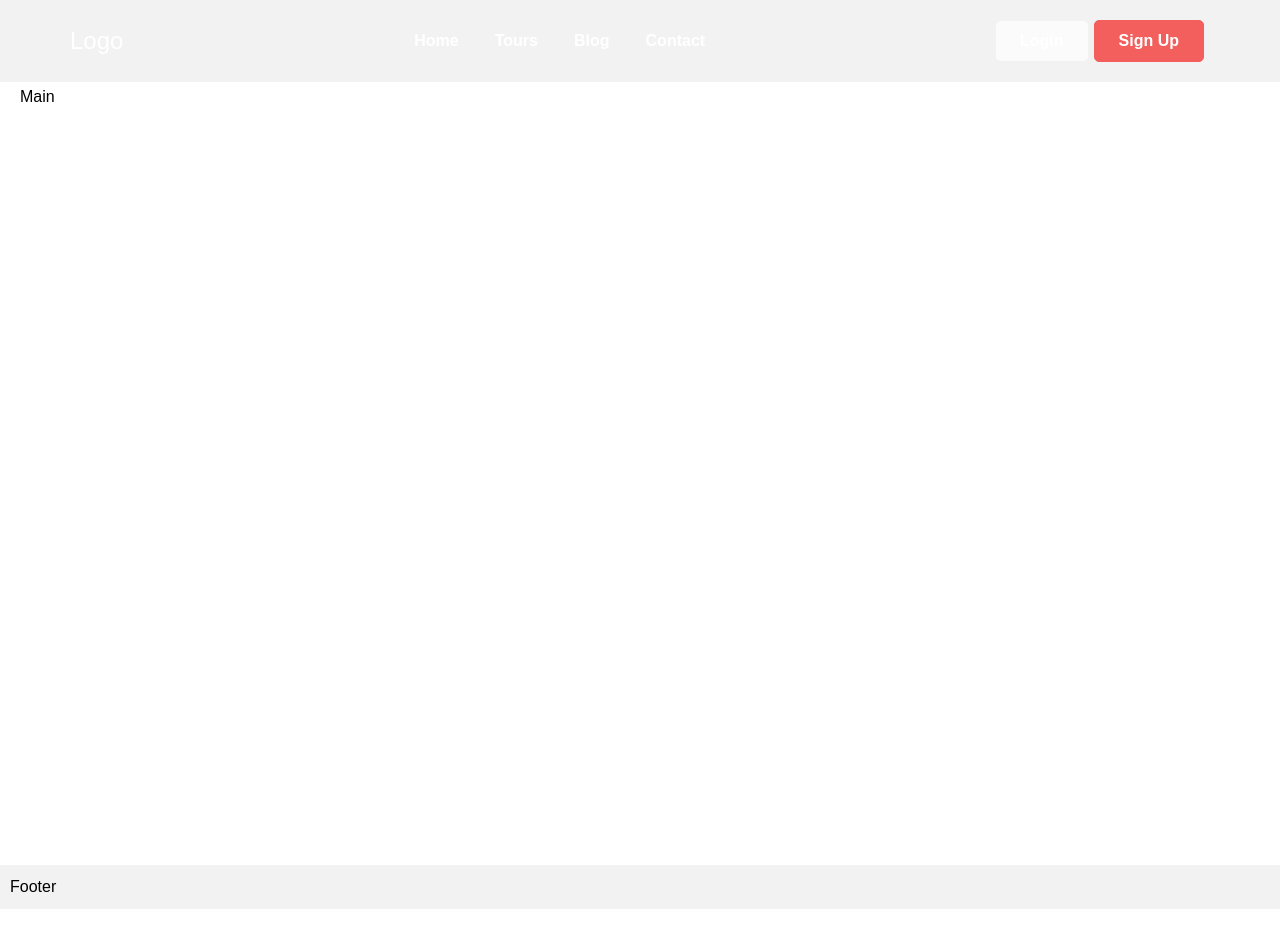
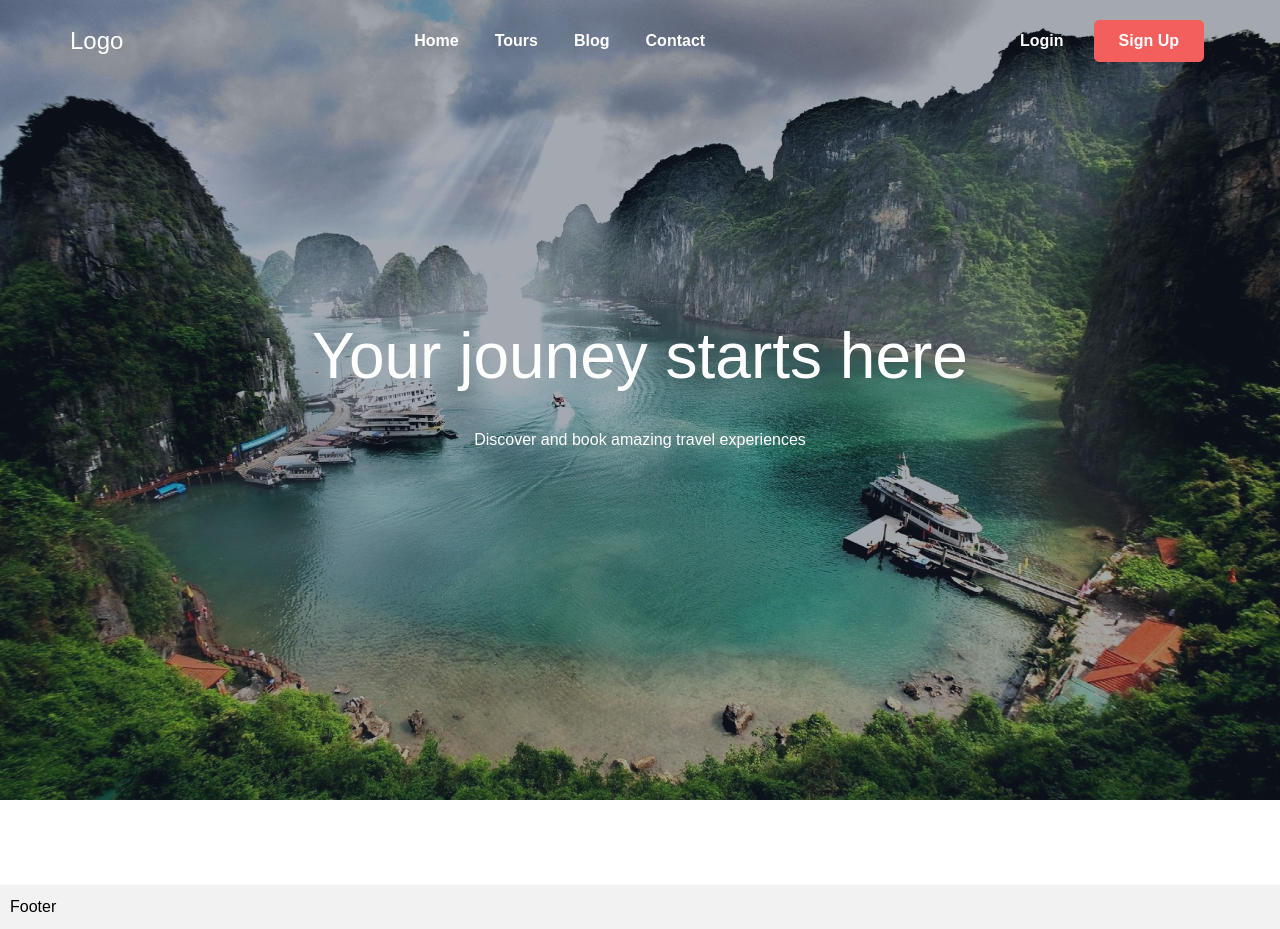
Before and after one commit to barisAkgul/tour-reservations-system-with-react-redux, a React (Vite) app: page / in a window 1280 px wide. Built offline with nearby package versions, Linux system fonts and the light colour scheme.

Commit message:
Added home hero section and update layouts

```diff
--- a/src/components/header/button-section/ButtonSection.jsx
+++ b/src/components/header/button-section/ButtonSection.jsx
@@ -26,7 +26,7 @@ const SignUpButton = styled.button`
 const LoginButton = styled.button`
   font-size: 16px;
   font-weight: 600;
-  background-color: var(--extra-light);
+  //background-color: var(--extra-light);
   border-radius: 5px 5px 5px 5px;
   padding: 8px 24px;
   color: ${({ active }) => (active ? "var(--text-dark)" : "var(--white)")};
--- /dev/null
+++ b/src/components/home/hero-section/HomeHeroSection.jsx
@@ -0,0 +1,18 @@
+import React from "react";
+
+import * as S from "./HomeHeroSection.styled";
+
+const HomeHeroSection = () => {
+  return (
+    <S.HeroSectionContainer>
+      <S.HeroSectionBody>
+        <S.Content>
+          <h1>Your jouney starts here</h1>
+          <p>Discover and book amazing travel experiences</p>
+        </S.Content>{" "}
+      </S.HeroSectionBody>
+    </S.HeroSectionContainer>
+  );
+};
+
+export { HomeHeroSection };
--- /dev/null
+++ b/src/components/home/hero-section/HomeHeroSection.styled.jsx
@@ -0,0 +1,70 @@
+import React from "react";
+import styled, { keyframes } from "styled-components";
+import backgroundImage from "@assets/images/hero.jpg";
+
+export const fadeIn = keyframes`
+  0% {
+    opacity: 0;
+    transform: translateY(20px);
+  }
+  100% {
+    opacity: 1;
+    transform: translateY(0);
+  }
+`;
+
+export const HeroSectionContainer = styled.div`
+  min-height: 100vh;
+  width: 100vw;
+  display: flex;
+  align-items: center;
+  justify-content: center;
+  background-image: url(${backgroundImage});
+  background-position: center;
+  background-repeat: no-repeat;
+  background-size: cover;
+  position: relative;
+  padding: 150px 30px;
+  margin-top: -85px;
+
+  &::before {
+    content: "";
+    background-color: #1d293e;
+    opacity: 0.4;
+    position: absolute;
+    bottom: 0;
+    left: 0;
+    right: 0;
+    top: 0;
+    width: 100%;
+  }
+`;
+
+export const HeroSectionBody = styled.div`
+  position: relative;
+`;
+
+export const Content = styled.div`
+  color: white;
+  display: flex;
+  flex-direction: column;
+  align-items: center;
+  position: relative;
+
+  p {
+    font-size: 1rem;
+    font-weight: 500;
+    margin-bottom: 2.5rem;
+    opacity: 0;
+    animation: ${fadeIn} 0.5s ease 1s 1 normal forwards;
+  }
+
+  h1 {
+    font-size: 4rem;
+    font-weight: 400;
+    text-align: center;
+    margin-bottom: 1.5rem;
+    opacity: 0;
+    animation: ${fadeIn} 0.5s ease 0.5s 1 normal forwards;
+  }
+`;
--- a/src/components/main/index.jsx
+++ b/src/components/main/index.jsx
@@ -1,9 +1,14 @@
 import React from "react";
+import { Outlet } from "react-router-dom";
 
 import * as S from "./index.styled";
 
 const Main = () => {
-  return <S.Main>Main</S.Main>;
+  return (
+    <S.Main>
+      <Outlet />
+    </S.Main>
+  );
 };
 
 export { Main };
--- a/src/components/main/index.styled.jsx
+++ b/src/components/main/index.styled.jsx
@@ -3,10 +3,4 @@ import styled from "styled-components";
 export const Main = styled.main`
   grid-area: main;
   background-color: #ffffff;
-  padding: 20px;
-
-  //   position: fixed;
-  //   top: 0;
-  //   left: 0;
-  //   right: 0;
 `;
--- a/src/containers/header/Header.styled.jsx
+++ b/src/containers/header/Header.styled.jsx
@@ -2,7 +2,6 @@ import styled from "styled-components";
 
 export const Header = styled.header`
   grid-area: header;
-  background-color: #f2f2f2;
 
   position: fixed;
   z-index: 999;
--- /dev/null
+++ b/src/containers/home-page-container/HomePageContainer.jsx
@@ -0,0 +1,13 @@
+import React from "react";
+
+import { HomeHeroSection } from "@components/home/hero-section/HomeHeroSection";
+
+const HomePageContainer = () => {
+  return (
+    <>
+      <HomeHeroSection />
+    </>
+  );
+};
+
+export { HomePageContainer };
--- a/src/layouts/main/MainLayouts.styled.jsx
+++ b/src/layouts/main/MainLayouts.styled.jsx
@@ -9,5 +9,5 @@ export const MainLayout = styled.div`
     "main"
     "footer";
   grid-template-columns: 1fr;
-  grid-template-rows: 65px 100vh auto;
+  grid-template-rows: 85px 100vh auto;
 `;
--- a/src/pages/home-page/HomePage.jsx
+++ b/src/pages/home-page/HomePage.jsx
@@ -1,7 +1,9 @@
 import React from "react";
 
+import { HomePageContainer } from "@containers/home-page-container/HomePageContainer";
+
 const HomePage = () => {
-  return <div>HomePage</div>;
+  return <HomePageContainer />;
 };
 
 export { HomePage };
```
Also changed, not shown: src/assets/images/hero.jpg (added), src/containers/home-page-container/HomePageContainer.styled.jsx (added).
